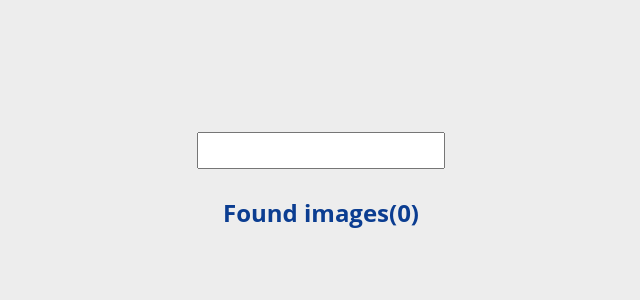
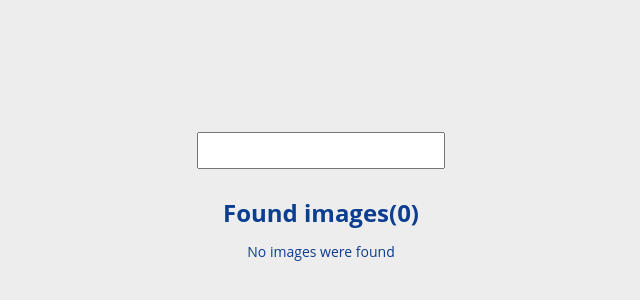
Before and after one commit to sofiacarballo/nasa-image-finder-vue, a Vue app: page / in a window 1280 px wide. Shown: the part 68-368 px from the top of the page, without its empty margins (319-959 px from the left). Built offline with nearby package versions, Linux system fonts and the light colour scheme.

Commit message:
Add gallery as a child component of Search

```diff
--- a/src/components/Search.vue
+++ b/src/components/Search.vue
@@ -6,13 +6,19 @@
     <h1>
       Found images({{ numberOfImages }})
     </h1>
+    <Gallery :results="results"/>
   </div>
 </template>
 
 <script>
 import axios from 'axios'
+import Gallery from "@/components/Gallery";
+
 export default {
   name: "Search",
+  components: {
+    Gallery
+  },
   data() {
     return {
       numberOfImages: 0,
```
Also changed, not shown: 1 other file (tests, documents, lock files or other folders).
